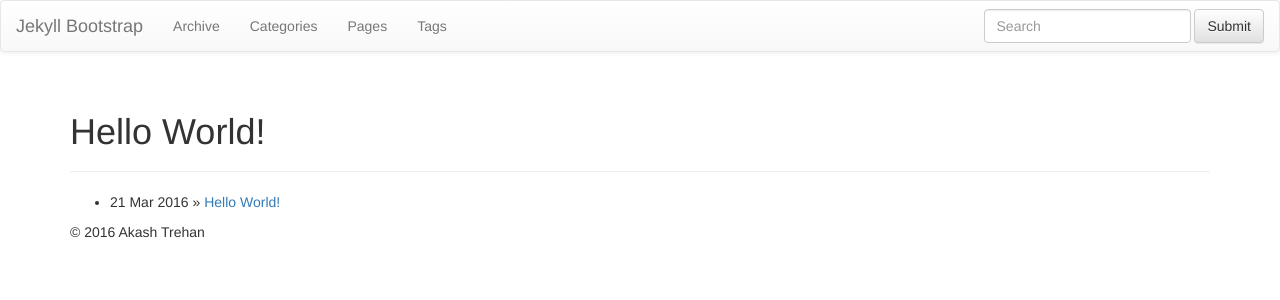
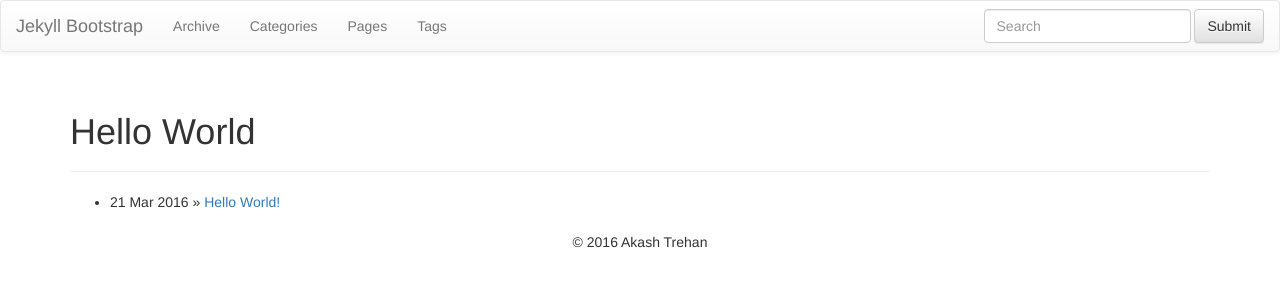
Before and after one commit to CodeMaxx/CodeMaxx.github.io, a Jekyll site: the page built from index.md, in a window 1280 px wide. Shown: the top 300 px of the page. Built offline with Jekyll 4.4.1, drawn with Linux system fonts in a browser that asks for light colours; nearby versions of some CDN libraries; library files that are not in the unit come from our copies.

Commit message:
Random Changes

```diff
--- a/_includes/themes/bootstrap-3/default.html
+++ b/_includes/themes/bootstrap-3/default.html
@@ -80,7 +80,7 @@
 
     <div id="footer">
       <div class="container">
-        <p>&copy; {{ site.time | date: '%Y' }} {{ site.author.name }}
+        <p><center>&copy; {{ site.time | date: '%Y' }} {{ site.author.name }}</center>
         </p>
       </div>
     </div>
--- a/_includes/themes/twitter/default.html
+++ b/_includes/themes/twitter/default.html
@@ -53,7 +53,7 @@
       </div>
       <hr>
       <footer>
-        <p>&copy; {{ site.time | date: '%Y' }} {{ site.author.name }}
+        <p><center>&copy; {{ site.time | date: '%Y' }} {{ site.author.name }}</center>
         </p>
       </footer>
 
--- a/index.md
+++ b/index.md
@@ -1,6 +1,6 @@
 ---
 layout: page
-title: Hello World!
+title: Hello World
 tagline:
 ---
 {% include JB/setup %}
```
Also changed, not shown: _plugins/debug.rb (line endings or trailing spaces).
